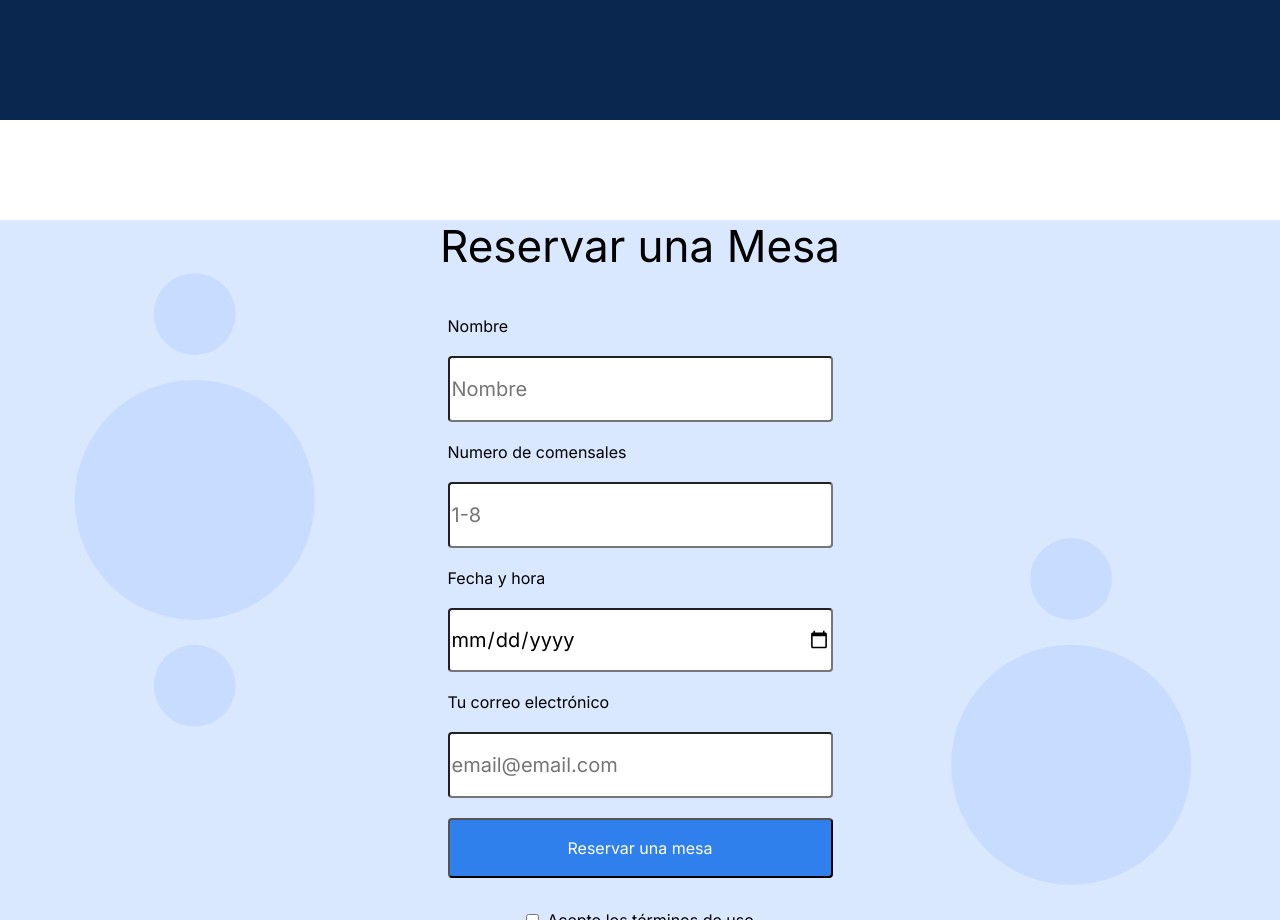
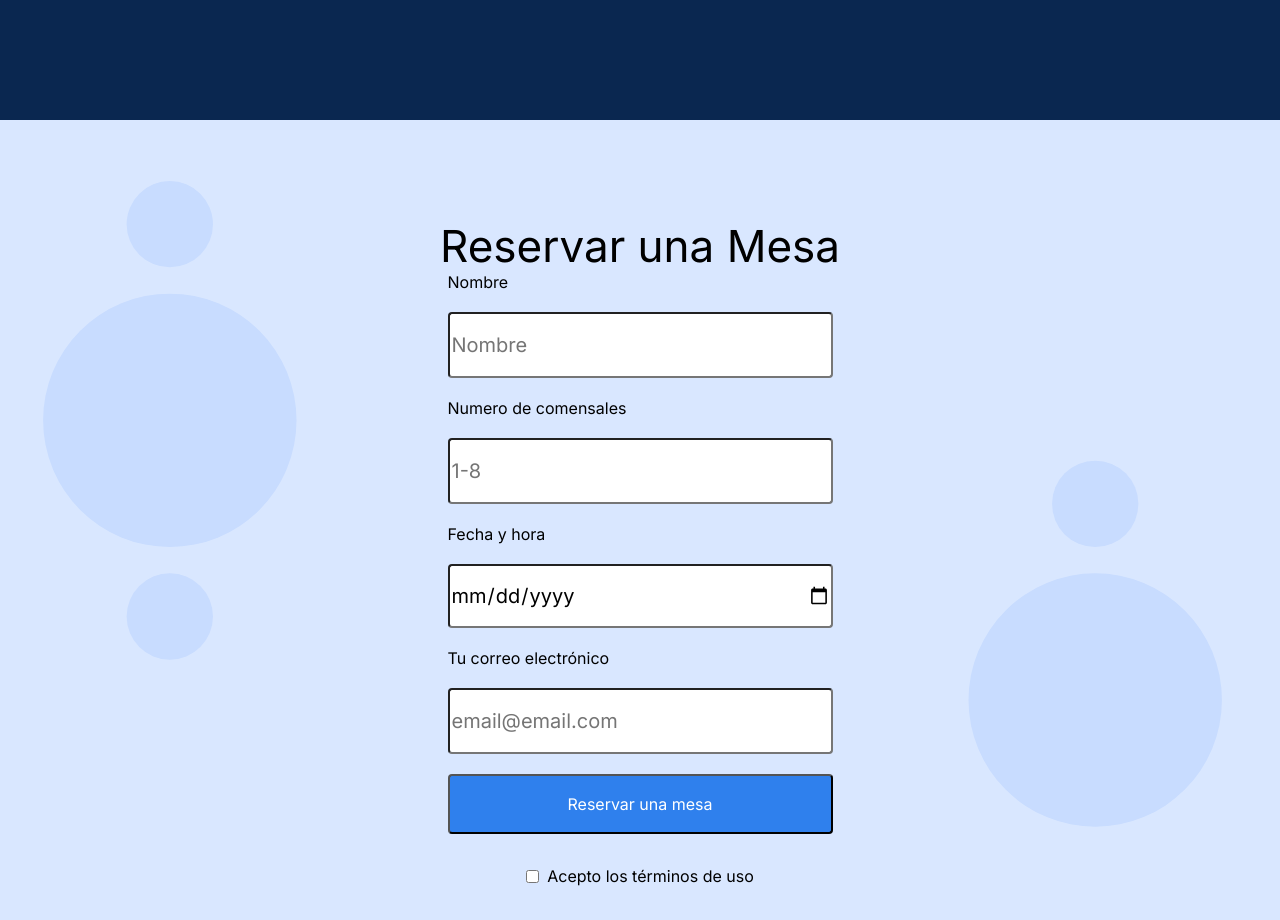
Before and after one commit to isragemelo/web_project_coffeeshop, a plain HTML site: page index.html in a window 1280 px wide. Shown: the part 1560-2480 px from the top of the page. Drawn offline with Linux system fonts and the light colour scheme.

Commit message:
Nueva actualizacion parte 3 proyecto 7

```diff
--- a/pages/index.css
+++ b/pages/index.css
@@ -235,7 +235,8 @@
 }
 
 .reservation__title {
-  margin-top: 100px;
+  padding-top: 100px;
+  margin: 0;
   text-align: center;
   font-family: Inter;
   font-style: normal;
```
